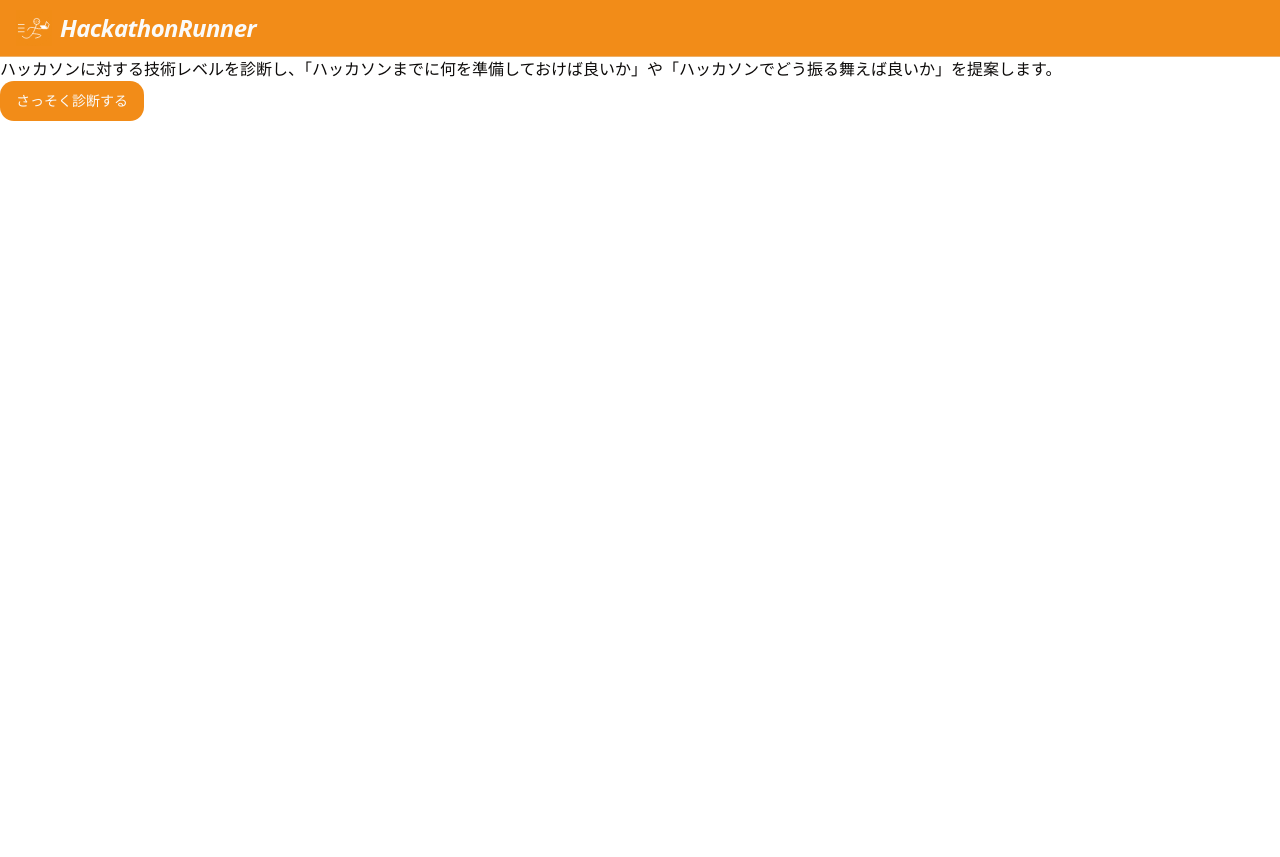
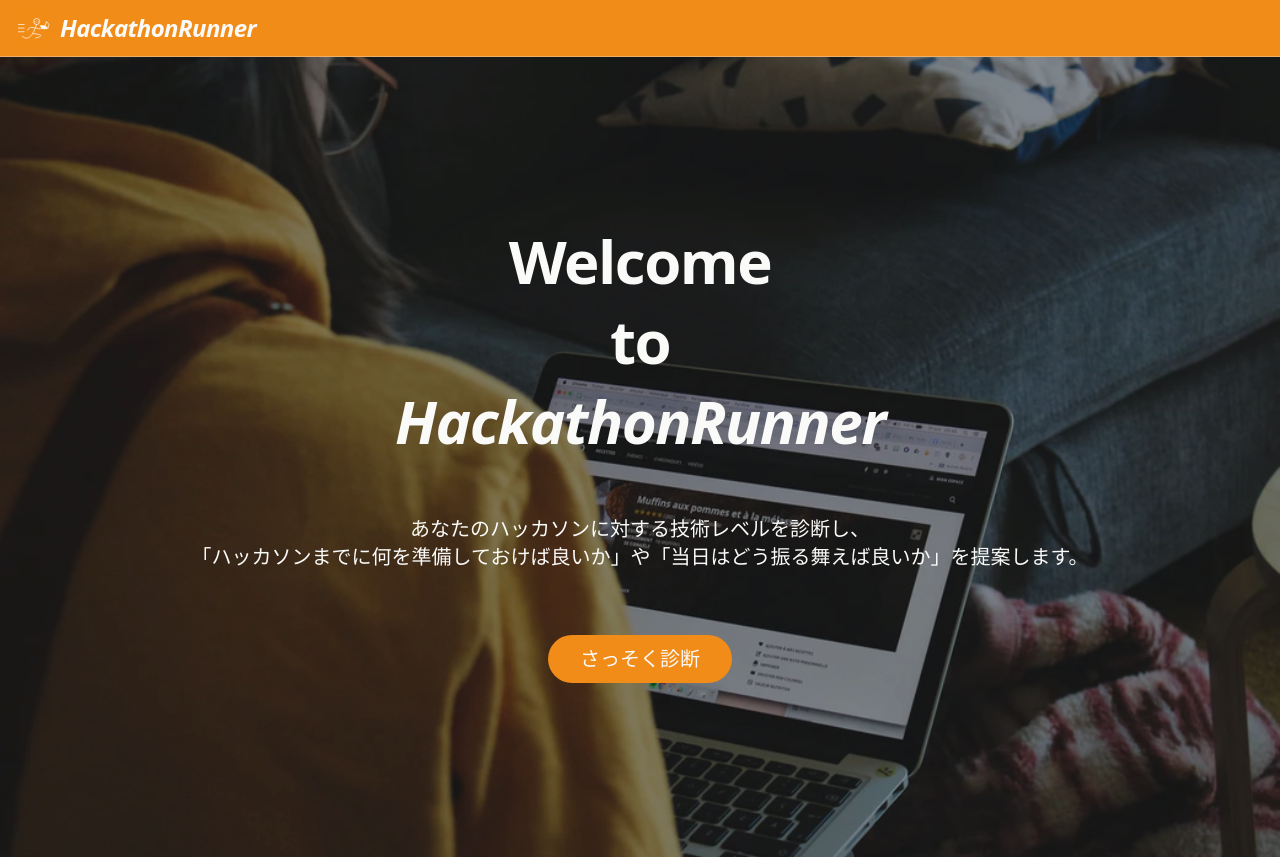
Before and after one commit to kmusicsports/hackathon-runner, a React (Vite) app: page / in a window 1280 px wide. Before the commit the page ends 800 px from the top, so only its background shows below. Built offline with nearby package versions, Linux system fonts and the light colour scheme.

Commit message:
feat(ui): Update home page

```diff
--- a/src/app/pages/home.tsx
+++ b/src/app/pages/home.tsx
@@ -1,16 +1,31 @@
 import { Link } from "react-router";
 
 import { Button } from "@/components/ui/button";
+import { appName } from "@/config";
 
 const HomePage = () => {
   return (
-    <div>
-      <div>
-        ハッカソンに対する技術レベルを診断し、「ハッカソンまでに何を準備しておけば良いか」や「ハッカソンでどう振る舞えば良いか」を提案します。
+    <div className="bg-[url(/hr-women.png)] bg-cover bg-center bg-no-repeat text-primary-foreground">
+      <div className="flex h-screen flex-col items-center justify-center space-y-16 bg-[rgba(0,0,0,0.4)]">
+        <div className="flex scroll-m-20 flex-col items-center space-y-5 text-5xl font-extrabold tracking-tight lg:text-6xl">
+          <span>Welcome</span>
+          <span>to</span>
+          <span className="italic">{appName}</span>
+        </div>
+
+        <div className="xs:text-lg flex flex-col items-center text-base sm:text-xl">
+          <span>あなたのハッカソンに対する技術レベルを診断し、</span>
+          <span className="max-w-sm sm:max-w-[30rem] lg:max-w-none">
+            「ハッカソンまでに何を準備しておけば良いか」や「当日はどう振る舞えば良いか」を提案します。
+          </span>
+        </div>
+
+        <Button size={"lg"} asChild>
+          <Link to="/check/question" className="text-xl">
+            さっそく診断
+          </Link>
+        </Button>
       </div>
-      <Button asChild>
-        <Link to="/check/question">さっそく診断する</Link>
-      </Button>
     </div>
   );
 };
--- a/src/lib/variants.ts
+++ b/src/lib/variants.ts
@@ -17,8 +17,8 @@ export const buttonVariants = cva(
       },
       size: {
         default: "h-10 px-4 py-2",
-        sm: "h-9 rounded-md px-3",
-        lg: "h-11 rounded-md px-8",
+        sm: "h-9 rounded-full px-3",
+        lg: "h-12 rounded-full px-8",
         icon: "size-10",
       },
     },
```
Also changed, not shown: public/hr-women.png (added).
